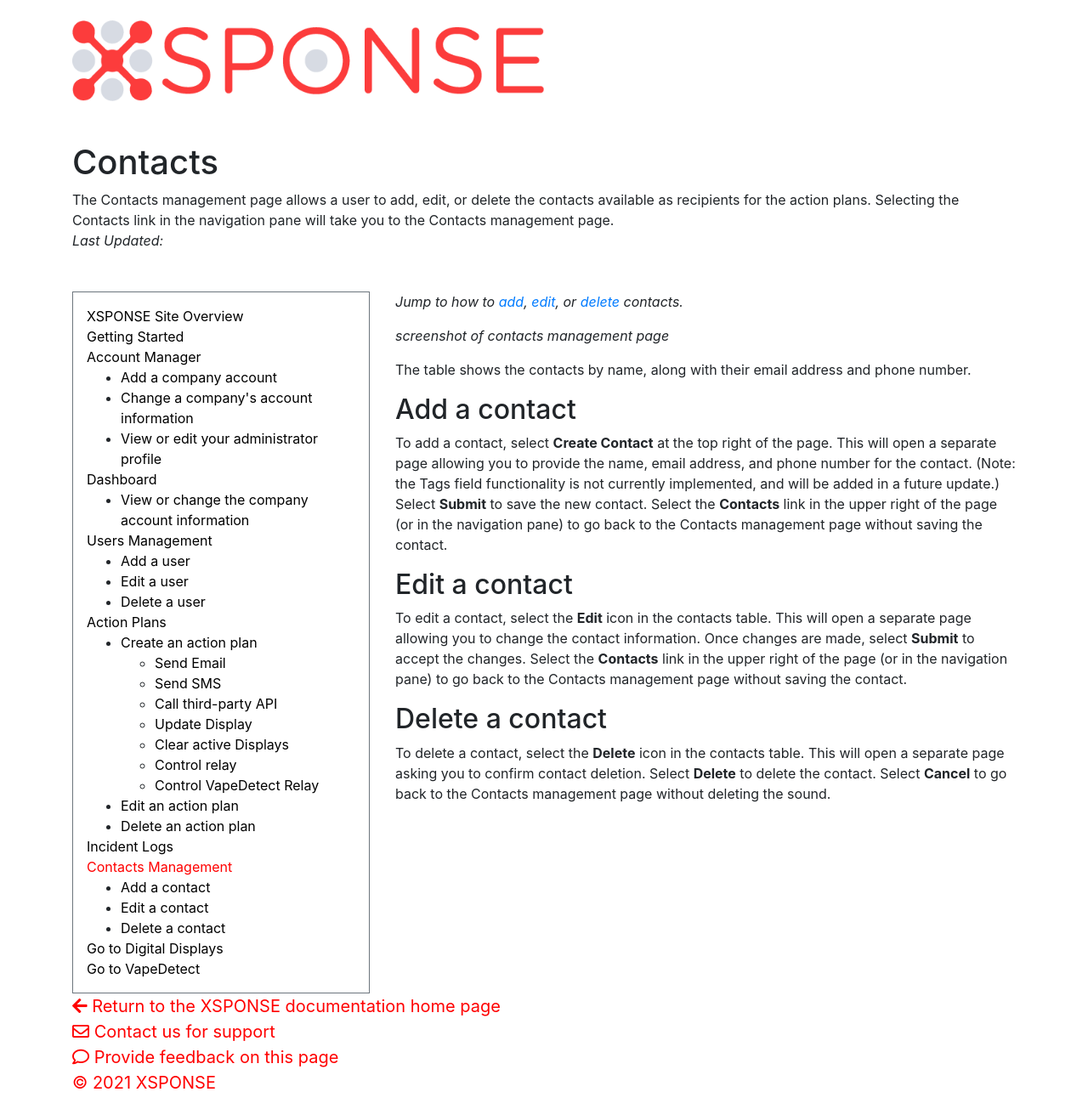
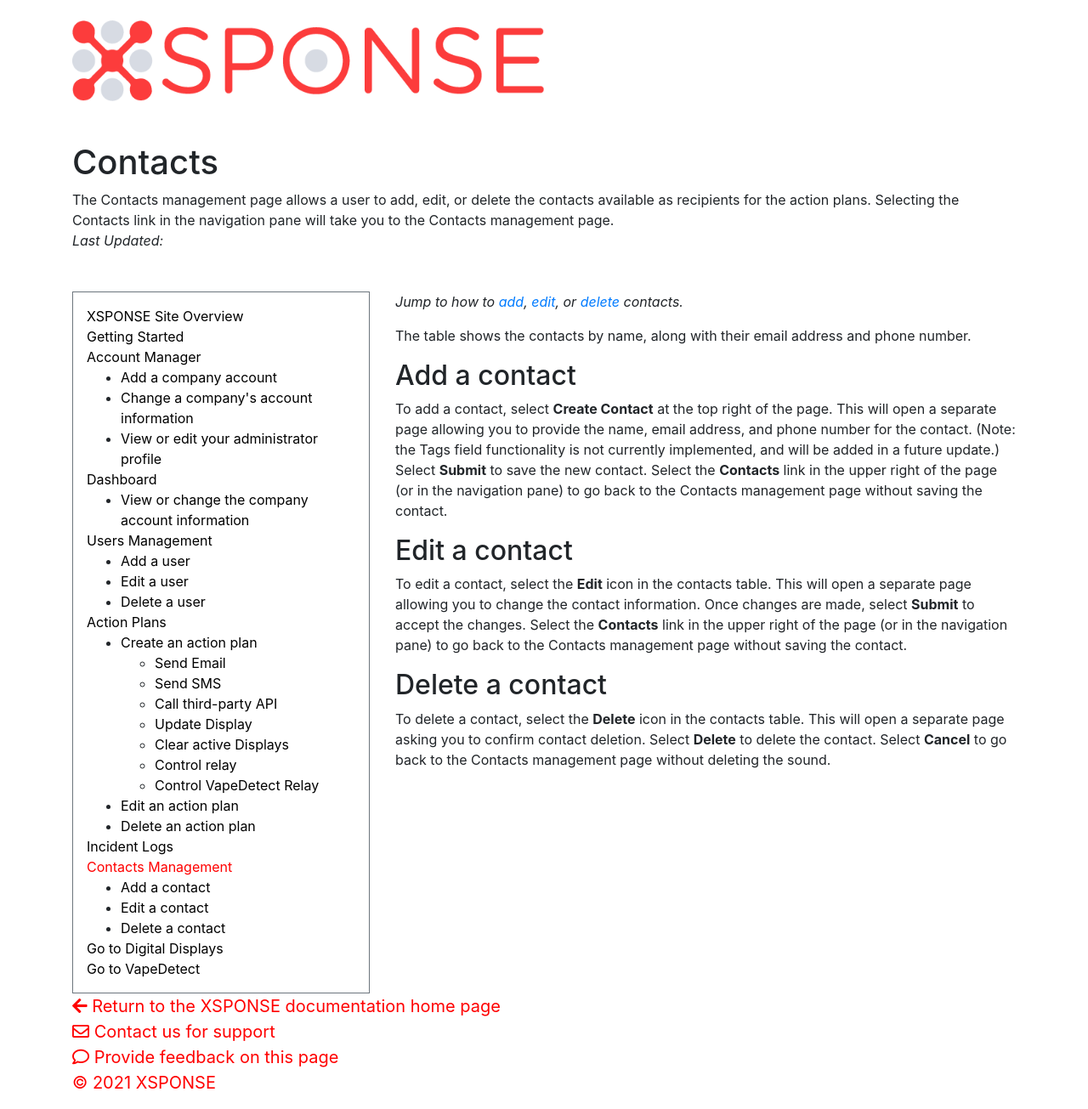
Before and after one commit to NrsSystems/docs, a Jekyll site: the page built from general-ops/contacts-management.md, in a window 1280 px wide. Shown: the whole page at 85% size. Built offline with Jekyll 4.4.1, drawn with Linux system fonts in a browser that asks for light colours; our own code applies the rules of GitHub Pages for plain Markdown files.

Commit message:
Update contacts-management.md
Removed screenshot placeholder.

```diff
--- a/general-ops/contacts-management.md
+++ b/general-ops/contacts-management.md
@@ -4,8 +4,6 @@ abstract: The Contacts management page allows a user to add, edit, or delete the
 ---
 
 *Jump to how to [add](contacts-management.md#add-a-contact), [edit](contacts-management.md#edit-a-contact), or [delete](contacts-management.md#delete-a-contact) contacts.*
-
-> _screenshot of contacts management page_
 
 The table shows the contacts by name, along with their email address and phone number.
 
```
